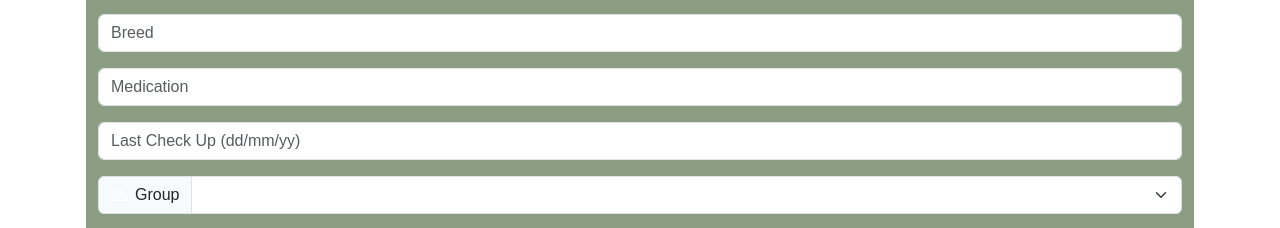
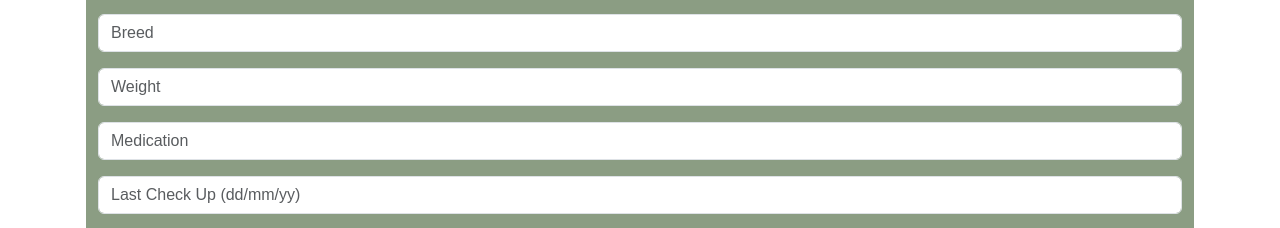
Before and after one commit to brandonhjh/PawfectPals, a Vue app in the folder pawfectpal-frontend/: page /createPets in a window 1280 px wide. Shown: the part 542-770 px from the top of the page. Built offline with nearby package versions, Linux system fonts and the light colour scheme; no server answers.

Commit message:
Post and get pet details
medication, checkup date, weight

```diff
--- a/pawfectpal-frontend/src/views/Create-pets-view.vue
+++ b/pawfectpal-frontend/src/views/Create-pets-view.vue
@@ -1,67 +1,34 @@
 <template lang="html">
     <div class="container mt-4">
         <div id="green-banner" class="row mx-1 rounded-top">
-      <img
-        src="https://images.squarespace-cdn.com/content/v1/58b4791ad2b857c893179e34/1537971642021-LHW76T7O8JG0M4GLTSTP/IMG_2818.jpg?format=1000w"
-        class="mx-auto p-3 w-50 rounded-circle"
-      />
+            <img src="https://images.squarespace-cdn.com/content/v1/58b4791ad2b857c893179e34/1537971642021-LHW76T7O8JG0M4GLTSTP/IMG_2818.jpg?format=1000w"
+                class="mx-auto p-3 w-50 rounded-circle" />
         </div>
         <div id="green-banner" class="row mx-1 mb-2">
             <div class="input-group mb-3">
-        <input
-          v-model="petName"
-          type="text"
-          class="form-control"
-          id="PetName"
-          placeholder="Pet Name"
-        />
+                <input v-model="petName" type="text" class="form-control" id="PetName" placeholder="Pet Name" />
             </div>
             <div class="input-group mb-3">
-        <input
-          v-model="petBirthday"
-          type="text"
-          class="form-control"
-          id="petBirthday"
-          placeholder="Birthday (dd/mm/yy)"
-        />
-        <input
-          v-model="petAge"
-          type="text"
-          class="form-control input-space"
-          placeholder="Age"
-        />
+                <input v-model="petBirthday" type="text" class="form-control" id="petBirthday"
+                    placeholder="Birthday (dd/mm/yy)" />
+                <input v-model="petAge" type="text" class="form-control input-space" placeholder="Age" />
             </div>
             <div class="input-group mb-3">
-        <input
-          v-model="petBreed"
-          type="text"
-          class="form-control"
-          id="petBreed"
-          placeholder="Breed"
-        />
+                <input v-model="petBreed" type="text" class="form-control" id="petBreed" placeholder="Breed" />
             </div>
             <div class="input-group mb-3">
-        <input
-          v-model="petMedication"
-          type="text"
-          class="form-control"
-          id="petMedication"
-          placeholder="Medication"
-        />
+                <input v-model="petWeight" type="text" class="form-control" id="petBreed" placeholder="Weight" />
             </div>
             <div class="input-group mb-3">
-        <input
-          v-model="petCheckUp"
-          type="text"
-          class="form-control"
-          id="petCheckUp"
-          placeholder="Last Check Up (dd/mm/yy)"
-        />
+                <input v-model="petMedication" type="text" class="form-control" id="petMedication"
+                    placeholder="Medication" />
             </div>
             <div class="input-group mb-3">
-        <label class="input-group-text"
-          ><img src="../assets/people.svg" alt="" class="pe-2" />Group</label
-        >
+                <input v-model="petCheckUp" type="text" class="form-control" id="petCheckUp"
+                    placeholder="Last Check Up (dd/mm/yy)" />
+            </div>
+            <div class="input-group mb-3">
+                <label class="input-group-text"><img src="../assets/people.svg" alt="" class="pe-2" />Group</label>
                 <select v-model="petGroup" class="form-select" id="petGroup">
                     <option selected>-No Group-</option>
                     <option value="Home">Home</option>
@@ -69,24 +36,14 @@
             </div>
             <div class="mb-3">
                 <label class="form-label ps-1">Description</label>
-        <textarea
-          v-model="petRemarks"
-          class="form-control"
-          id="petRemarks"
-          rows="3"
-        ></textarea>
+                <textarea v-model="petRemarks" class="form-control" id="petRemarks" rows="3"></textarea>
             </div>
         </div>
 
         <div class="row">
             <div class="col">
                 <div class="position-absolute start-50 translate-middle my-4">
-          <button
-            type="button"
-            id="green-banner"
-            class="btn btn-outline-dark mt-2 py-1 px-2"
-            @click="addPet"
-          >
+                    <button type="button" id="green-banner" class="btn btn-outline-dark mt-2 py-1 px-2" @click="addPet">
                         Add Pet
                     </button>
                 </div>
@@ -107,6 +64,7 @@ export default {
             petBirthday: "",
             petAge: "",
             petBreed: "",
+            petWeight: "",
             petGroup: "",
             petRemarks: "",
             petMedication: "",
@@ -121,8 +79,11 @@ export default {
                 Birthday: this.petBirthday,
                 Age: this.petAge,
                 Breed: this.petBreed,
+                Weight: this.petWeight,
                 Group: this.petGroup,
                 Remarks: this.petRemarks,
+                PetMedication: this.petMedication,
+                PetCheckUp: this.petCheckUp,
             };
 
             // Make a POST request to your backend route for adding pets
--- a/pawfectpal-frontend/src/views/Group-member-view.vue
+++ b/pawfectpal-frontend/src/views/Group-member-view.vue
@@ -13,7 +13,16 @@
 
         <div id="green-banner" class="row m-1 mb-3 rounded">
             <div class="col-3 align-self-center text-center">
-                <img src="https://images.squarespace-cdn.com/content/v1/58b4791ad2b857c893179e34/1537971642021-LHW76T7O8JG0M4GLTSTP/IMG_2818.jpg?format=1000w" class="w-75 rounded-circle py-3"/>
+                <img src="../assets/person.svg"/>
+                <br>
+            </div>
+            <div class="col-9 my-2 p-0 align-self-center text-start">
+                <p class="h5 mb-1 fw-normal">Jared</p>
+            </div>
+        </div>
+        <div id="green-banner" class="row m-1 mb-3 rounded">
+            <div class="col-3 align-self-center text-center">
+                <img src="../assets/person.svg"/>
                 <br>
             </div>
             <div class="col-9 my-2 p-0 align-self-center text-start">
--- a/pawfectpal-frontend/src/views/Home-view.vue
+++ b/pawfectpal-frontend/src/views/Home-view.vue
@@ -2,7 +2,7 @@
   <div class="container mt-4">
     <div class="row mx-1">
       <div class="col-4 px-1">
-        <!-- Display selected date in the format "14 Aug, 2023" -->
+        <!-- Display selected date in the format "14 Aug" -->
         <h1 id="font-dark-green" class="display-1 formatted-date">{{ formattedSelectedDate }}</h1>
       </div>
       <div class="col-5 align-self-end p-0">
@@ -60,7 +60,7 @@ export default {
       return this.currentDate.toLocaleDateString("en-US", options);
     },
     formattedSelectedDate() {
-      const dateOptions = { day: "numeric", month: "short", year: "numeric" };
+      const dateOptions = { day: "numeric", month: "short"};
       const date = new Date(this.selectedDate);
       return date.toLocaleDateString("en-US", dateOptions);
     },
@@ -102,7 +102,7 @@ export default {
 
 <style lang="css">
 .formatted-date {
-  font-size: 50px;
+  font-size: 30px;
   /* font size for the date text at the top */
 }
 
--- a/pawfectpal-frontend/src/views/Indiv-pet-view.vue
+++ b/pawfectpal-frontend/src/views/Indiv-pet-view.vue
@@ -4,8 +4,7 @@
       <div class="col-4 text-center">
         <img
           src="https://images.squarespace-cdn.com/content/v1/58b4791ad2b857c893179e34/1537971642021-LHW76T7O8JG0M4GLTSTP/IMG_2818.jpg?format=1000w"
-          class="w-75 rounded-circle ps-2"
-        />
+          class="w-75 rounded-circle ps-2" />
       </div>
 
       <div class="col-8 ps-0 pt-1">
@@ -24,68 +23,42 @@
     <div class="mx-3 p-3 pb-0 mb-5 rounded-bottom-3" id="green-banner">
       <div class="bg-white rounded p-3">
         <div class="row m-0">
-          <div
-            id="font-dark-green"
-            class="col-8 my-auto mx-auto p-2 mt-3 border rounded-start-3 border-muted"
-          >
+          <div id="font-dark-green" class="col-8 my-auto mx-auto p-2 mt-3 border rounded-start-3 border-muted">
             Birthday
           </div>
-          <div
-            class="col-4 my-auto mx-auto p-2 mt-3 border rounded-end-3 border-muted text-dark text-center"
-          >
+          <div class="col-4 my-auto mx-auto p-2 mt-3 border rounded-end-3 border-muted text-dark text-center">
             {{ pet.Birthday }}
           </div>
         </div>
 
         <div class="row m-0">
-          <div
-            id="font-dark-green"
-            class="col-8 my-auto mx-auto p-2 mt-3 border rounded-start-3 border-muted"
-          >
+          <div id="font-dark-green" class="col-8 my-auto mx-auto p-2 mt-3 border rounded-start-3 border-muted">
             {{ pet.Breed }}
           </div>
-          <div
-            id="font-dark-green"
-            class="col-4 my-auto mx-auto p-2 mt-3 border rounded-end-3 border-muted"
-          >
-            Weight
+          <div id="font-dark-green" class="col-4 my-auto mx-auto p-2 mt-3 border rounded-end-3 border-muted">
+            {{ pet.PetWeight }}
           </div>
         </div>
 
-        <div
-          id="font-dark-green"
-          class="my-auto mx-auto p-2 mt-3 border rounded-3 border-muted"
-        >
+        <div id="font-dark-green" class="my-auto mx-auto p-2 mt-3 border rounded-3 border-muted">
           {{ pet.Remarks }}
         </div>
 
-        <div
-          id="font-dark-green"
-          class="my-auto mx-auto p-2 mt-3 border rounded-3 border-muted"
-        >
-          Medication
+        <div id="font-dark-green" class="my-auto mx-auto p-2 mt-3 border rounded-3 border-muted">
+          {{ pet.PetMedication }}
         </div>
 
         <div class="row m-0">
-          <div
-            id="font-dark-green"
-            class="col-8 my-auto mx-auto p-2 mt-3 border rounded-start-3 border-muted"
-          >
+          <div id="font-dark-green" class="col-8 my-auto mx-auto p-2 mt-3 border rounded-start-3 border-muted">
             Last check-up done
           </div>
-          <div
-            class="col-4 my-auto mx-auto p-2 mt-3 border rounded-end-3 border-muted text-dark text-center"
-          >
-            12/06/2023
+          <div class="col-4 my-auto mx-auto p-2 mt-3 border rounded-end-3 border-muted text-dark text-center">
+            {{ pet.PetCheckUp }}
           </div>
         </div>
 
         <div class="col d-flex justify-content-center my-auto mx-auto p-2">
-          <button
-            type="submit"
-            class="btn btn-outline-dark btn-sm"
-            @click="goToPetUpdate"
-          >
+          <button type="submit" class="btn btn-outline-dark btn-sm" @click="goToPetUpdate">
             Edit
           </button>
         </div>
@@ -96,7 +69,7 @@
       </div>
 
       <div class="row mx-auto px-3 bg-white rounded-3">
-        <p id="font-dark-green" class="py-2 m-auto">{{pet.Group}}</p>
+        <p id="font-dark-green" class="py-2 m-auto">{{ pet.Group }}</p>
       </div>
 
       <div class="row py-2">
```
Lines whose indentation alone changed are shown as unchanged.
